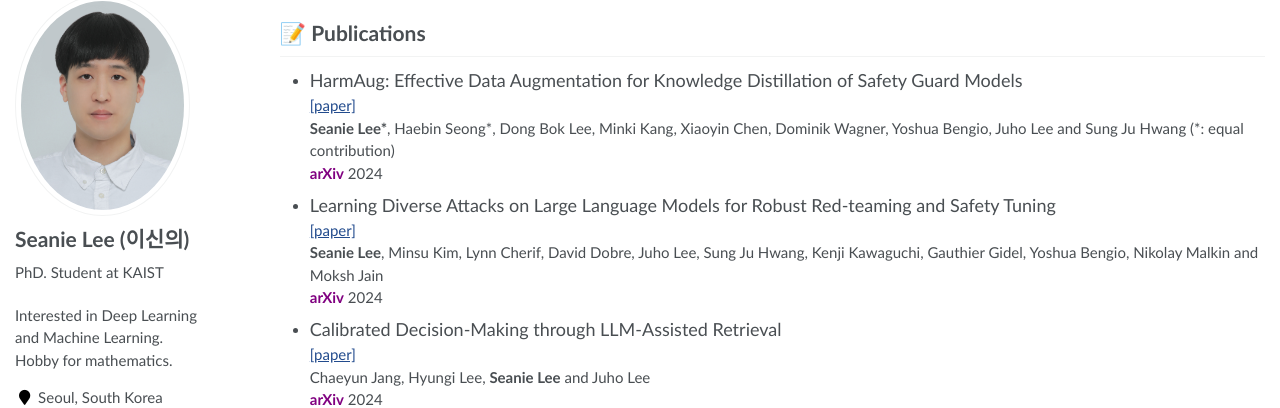
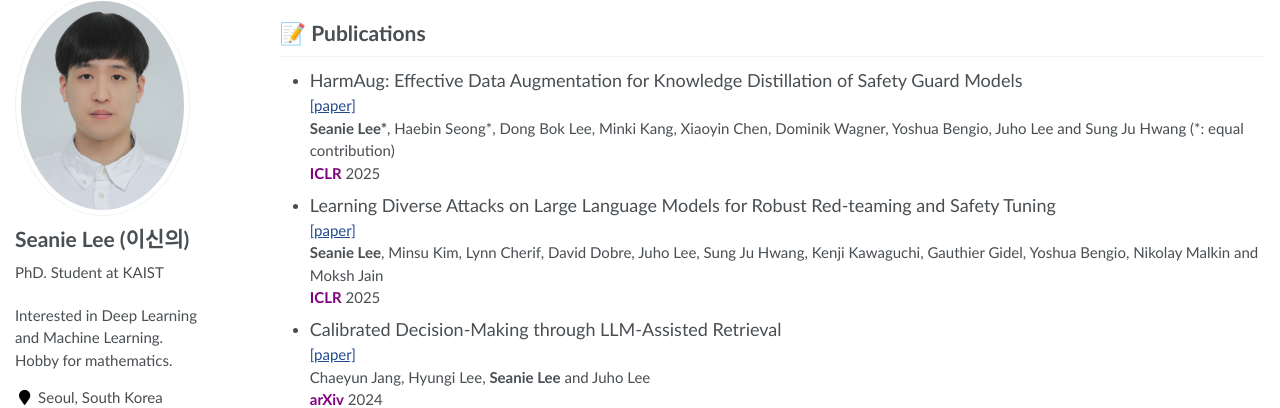
Before and after one commit to seanie12/seanie12.github.io, a Jekyll site: the page built from _pages/about.md, in a window 1280 px wide and 900 px high, scrolled down 514 px. Shown: the part 96-504 px from the top of the window. Built offline with Jekyll 4.4.1, drawn with Linux system fonts in a browser that asks for light colours.

Commit message:
Update about.md

```diff
--- a/_pages/about.md
+++ b/_pages/about.md
@@ -40,14 +40,14 @@ During my PhD study, I interned at Mila in 2024, where I had the opportunity to
 - <font size="4">HarmAug: Effective Data Augmentation for Knowledge Distillation of Safety Guard Models</font>
 [[paper]](https://arxiv.org/abs/2410.01524) \\
 **Seanie Lee\***, Haebin Seong\*, Dong Bok Lee, Minki Kang, Xiaoyin Chen, Dominik Wagner, Yoshua Bengio, Juho Lee and Sung Ju Hwang (\*: equal contribution)  \\
-<span style="color:purple">**arXiv**</span> 2024
+<span style="color:purple">**ICLR**</span> 2025
 
 
 
 - <font size="4">Learning Diverse Attacks on Large Language Models for Robust Red-teaming and Safety Tuning</font>
 [[paper]](https://arxiv.org/abs/2405.18540) \\
 **Seanie Lee**, Minsu Kim, Lynn Cherif, David Dobre, Juho Lee, Sung Ju Hwang, Kenji Kawaguchi, Gauthier Gidel, Yoshua Bengio, Nikolay Malkin and Moksh Jain  \\
-<span style="color:purple">**arXiv**</span> 2024
+<span style="color:purple">**ICLR**</span> 2025
 
 
 
```
